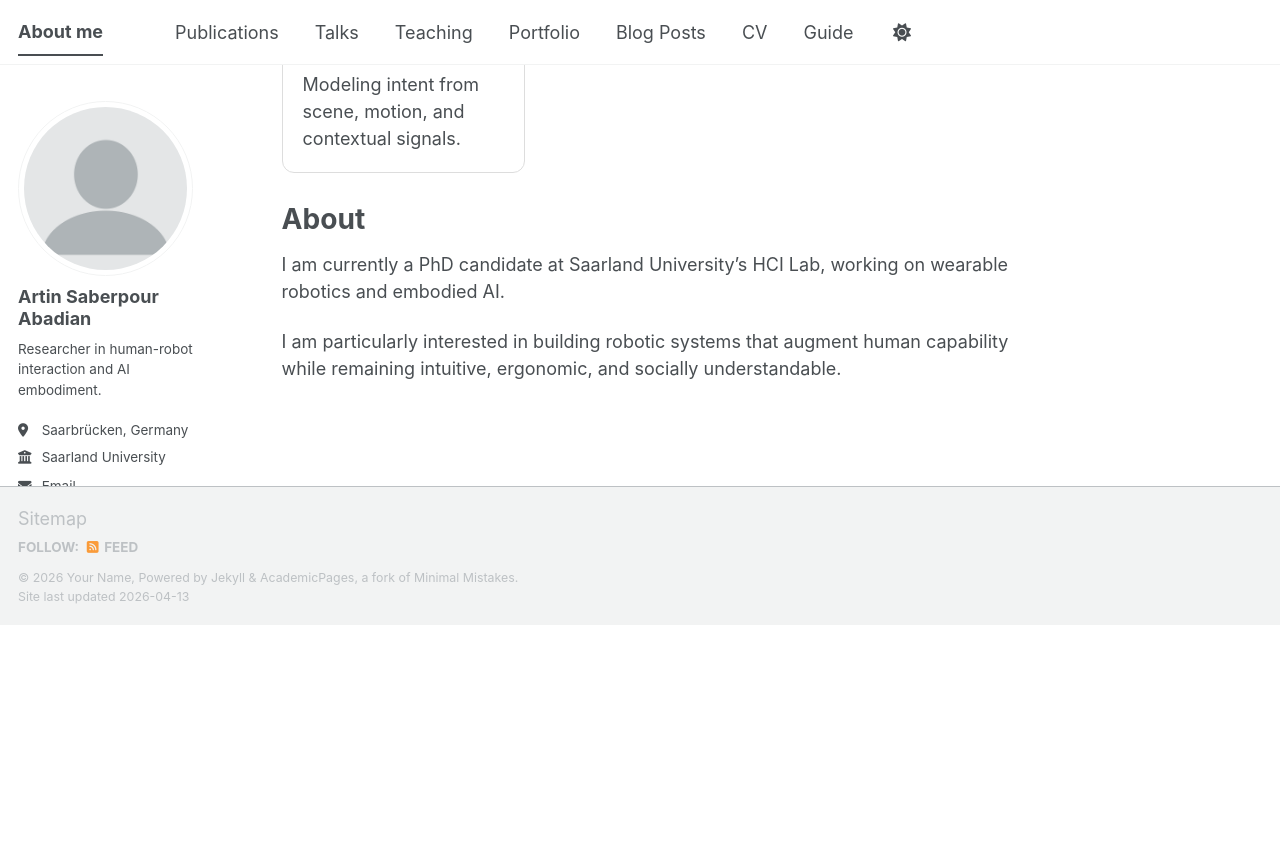
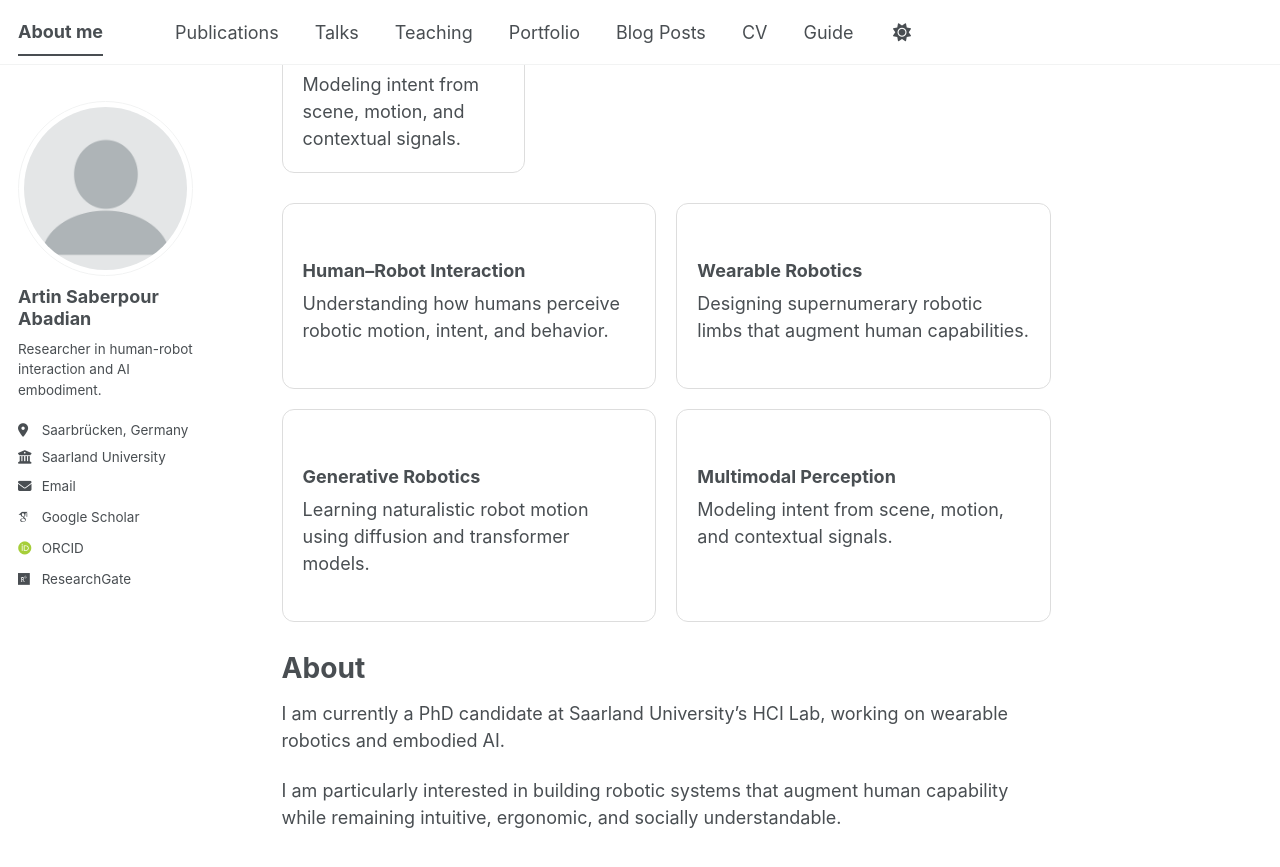
Before and after one commit to artin-saberpour/artin-saberpour.github.io, a Jekyll site: the page built from _pages/about.md, in a window 1280 px wide and 900 px high, scrolled down 921 px. Shown: the top 867 px of the window. Built offline with Jekyll 4.4.1, drawn with Linux system fonts in a browser that asks for light colours; some web fonts are replaced; a script bundle is joined from its source files by our own code; library files that are not in the unit come from our copies; before the commit the page ends 1546 px from its top, so only the background shows below that.

Commit message:
Update about.md

```diff
--- a/_pages/about.md
+++ b/_pages/about.md
@@ -51,6 +51,30 @@ A major focus of my research is **supernumerary robotic limbs and context-aware
 
 
 
+<div style="display:grid; grid-template-columns:repeat(2, 1fr); gap:20px; margin:30px 0;">
+  <a href="/projects/" style="text-decoration:none; color:inherit;">
+    <div style="padding:20px; border:1px solid #ddd; border-radius:12px;">
+      <h3>Human–Robot Interaction</h3>
+      <p>Understanding how humans perceive robotic motion, intent, and behavior.</p>
+    </div>
+  </a>
+
+  <div style="padding:20px; border:1px solid #ddd; border-radius:12px;">
+    <h3>Wearable Robotics</h3>
+    <p>Designing supernumerary robotic limbs that augment human capabilities.</p>
+  </div>
+
+  <div style="padding:20px; border:1px solid #ddd; border-radius:12px;">
+    <h3>Generative Robotics</h3>
+    <p>Learning naturalistic robot motion using diffusion and transformer models.</p>
+  </div>
+
+  <div style="padding:20px; border:1px solid #ddd; border-radius:12px;">
+    <h3>Multimodal Perception</h3>
+    <p>Modeling intent from scene, motion, and contextual signals.</p>
+  </div>
+</div>
+
 
 
 
```
